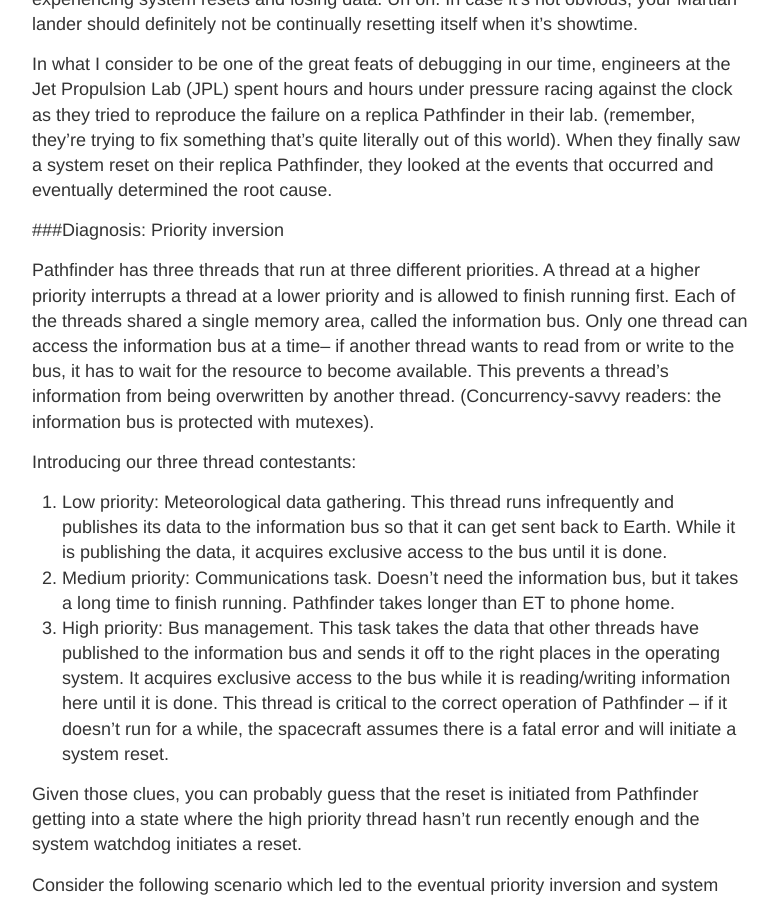
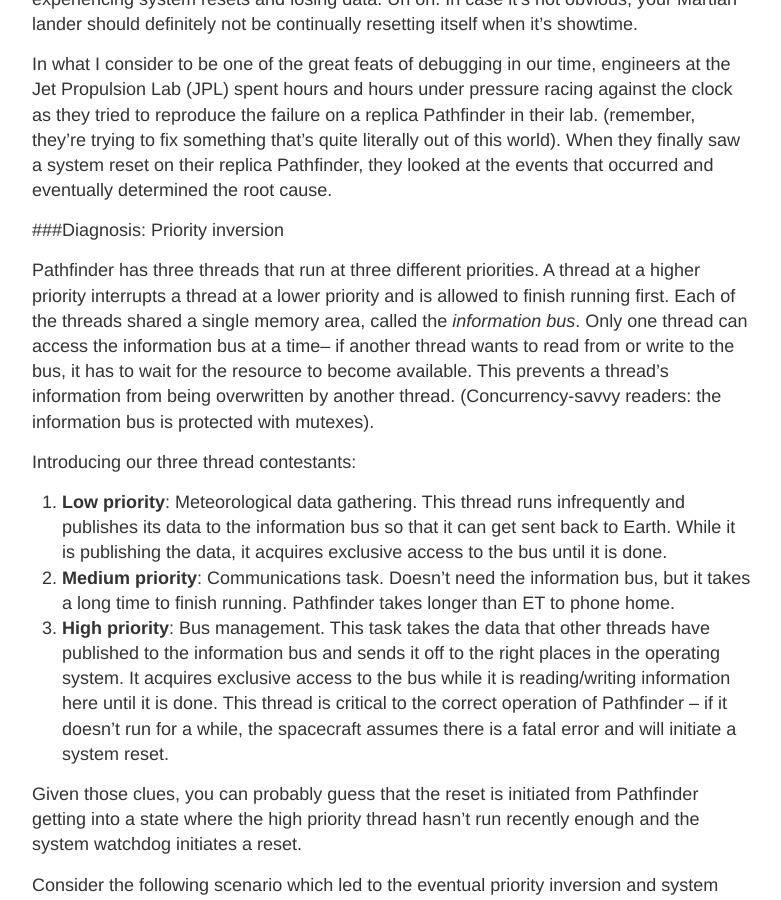
Before and after one commit to mrb113/mrb113.github.io, a Jekyll site: the page built from _posts/2016-2-6-Pathfinder-Priority-Inversion.md, in a window 1280 px wide and 900 px high, scrolled down 2250 px. Shown: the whole window, without its empty margins (248-1029 px from the left). Built offline with Jekyll 4.4.1, drawn with Linux system fonts in a browser that asks for light colours; comment, search, counter and statistics services are not loaded; some of the changed text lies outside the part shown.

```diff
--- a/_posts/2016-2-6-Pathfinder-Priority-Inversion.md
+++ b/_posts/2016-2-6-Pathfinder-Priority-Inversion.md
@@ -3,7 +3,7 @@ layout: post
 title: Priority Inversions on Mars - Inspired by The Martian
 ---
 
-I recently read and extremely enjoyed _The Martian_ by Andy Weir, so I thought a little _The Martian_ themed post is in order. Don’t worry if you haven’t read the book (or seen the movie) – this post doesn’t require any knowledge of the book (you should still read it though) or even of priority inversions.
+I recently read and extremely enjoyed _The Martian_ by Andy Weir, so I thought a little _The Martian_ themed post is in order. Don’t worry if you haven’t read the book (or seen the movie) – this post doesn’t require any knowledge of the book (you should still read it, though. It's that good.) or even of priority inversions.
 
 ![alt text](https://github.com/mrb113/mrb113.github.io/blob/master/images/The_Martian_film_poster.jpg "The Martian. Read it.")
 
@@ -36,13 +36,13 @@ In what I consider to be one of the great feats of debugging in our time, engine
 
 ###Diagnosis: Priority inversion
 
-Pathfinder has three threads that run at three different priorities. A thread at a higher priority interrupts a thread at a lower priority and is allowed to finish running first. Each of the threads shared a single memory area, called the information bus. Only one thread can access the information bus at a time– if another thread wants to read from or write to the bus, it has to wait for the resource to become available. This prevents a thread’s information from being overwritten by another thread. (Concurrency-savvy readers: the information bus is protected with mutexes).
+Pathfinder has three threads that run at three different priorities. A thread at a higher priority interrupts a thread at a lower priority and is allowed to finish running first. Each of the threads shared a single memory area, called the *information bus*. Only one thread can access the information bus at a time– if another thread wants to read from or write to the bus, it has to wait for the resource to become available. This prevents a thread’s information from being overwritten by another thread. (Concurrency-savvy readers: the information bus is protected with mutexes).
 
 Introducing our three thread contestants:
 
-1.	Low priority: Meteorological data gathering. This thread runs infrequently and publishes its data to the information bus so that it can get sent back to Earth. While it is publishing the data, it acquires exclusive access to the bus until it is done.
-2.	Medium priority: Communications task. Doesn’t need the information bus, but it takes a long time to finish running. Pathfinder takes longer than ET to phone home.
-3.	High priority: Bus management. This task takes the data that other threads have published to the information bus and sends it off to the right places in the operating system. It acquires exclusive access to the bus while it is reading/writing information here until it is done. This thread is critical to the correct operation of Pathfinder – if it doesn’t run for a while, the spacecraft assumes there is a fatal error and will initiate a system reset.
+1.	__Low priority__: Meteorological data gathering. This thread runs infrequently and publishes its data to the information bus so that it can get sent back to Earth. While it is publishing the data, it acquires exclusive access to the bus until it is done.
+2.	__Medium priority__: Communications task. Doesn’t need the information bus, but it takes a long time to finish running. Pathfinder takes longer than ET to phone home.
+3.	__High priority__: Bus management. This task takes the data that other threads have published to the information bus and sends it off to the right places in the operating system. It acquires exclusive access to the bus while it is reading/writing information here until it is done. This thread is critical to the correct operation of Pathfinder – if it doesn’t run for a while, the spacecraft assumes there is a fatal error and will initiate a system reset.
 
 Given those clues, you can probably guess that the reset is initiated from Pathfinder getting into a state where the high priority thread hasn’t run recently enough and the system watchdog initiates a reset.
 
```
